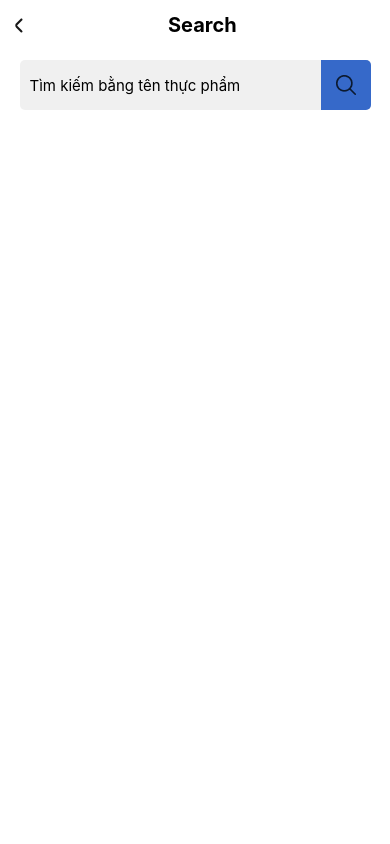
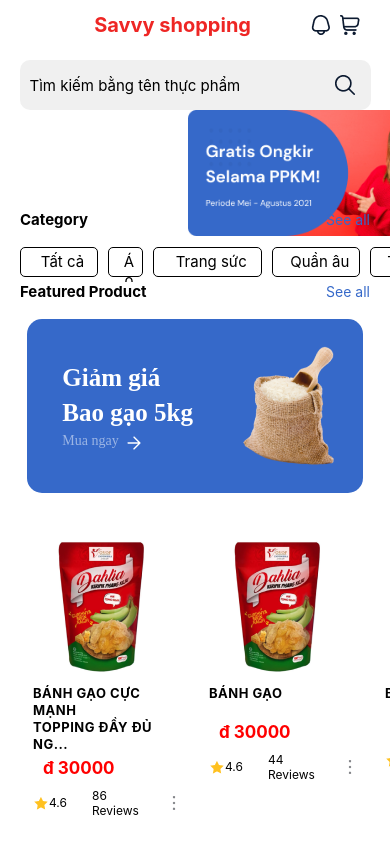
Before and after one commit to Tin-N/DuAnTotNghiep, a React Native app in the folder AwesomeProject/: screen /Order in a window 390 px wide. Shown: the top 844 px of the page. Built offline with nearby package versions, Linux system fonts and the light colour scheme.

Commit message:
nhat-commit

```diff
--- a/AwesomeProject/App.js
+++ b/AwesomeProject/App.js
@@ -27,9 +27,8 @@ import SearchScreen from './src/screens/SearchScreen';
 const App = () => {
   return (
   // <WelcomeScreen/>
-  // <HomeScreen/>
-  <SearchScreen/>
-  // <TestScreen/>
+  <HomeScreen/>
+  // <SearchScreen/>
   )
 }
 
--- a/AwesomeProject/metro.config.js
+++ b/AwesomeProject/metro.config.js
@@ -5,7 +5,6 @@
  * @format
  */
 // import path from 'path';
-const {path} = require('path')
 const blacklistErrors = (rules) => {
   rules[1].message = 'RegExp not match any rules';
 };
--- a/AwesomeProject/src/component/Seachbar/Searchbar.js
+++ b/AwesomeProject/src/component/Seachbar/Searchbar.js
@@ -2,23 +2,12 @@ import { View, Text, TextInput, Image, TouchableOpacity } from 'react-native'
 import React from 'react'
 import { StyleSearch } from '../../css/Styles'
 const Searchbar = (props) => {
-  const {onChangeText,onSubmitText}=props;
-
+  const {onChangeText}=props;
   return (
-
     <View style={StyleSearch.viewSearchbar}>
-      <TextInput
-      style={StyleSearch.textInput}
-      placeholder='Tìm kiếm bằng tên thực phẩm'
-      onChangeText={onChangeText}
-      >
+      <TextInput style={StyleSearch.textInput} placeholder='Tìm kiếm bằng tên thực phẩm' onChangeText={onChangeText}>
       </TextInput>
-      <TouchableOpacity
-      onPress={onSubmitText}
-      style={StyleSearch.TouchableOpacity}>
       <Image style={StyleSearch.iconSearch} source={require('../../images/Searchbar/search.png')} />
-
-      </TouchableOpacity>
     </View>
   )
 }
--- a/AwesomeProject/src/css/Styles.js
+++ b/AwesomeProject/src/css/Styles.js
@@ -200,7 +200,7 @@ export const StyleSearch = StyleSheet.create({
         flexDirection: 'row',
         height:50,
         marginLeft:30,
-        borderRadius:5,
+        borderRadius:10,
         marginRight:30,
         marginTop:10,
       }
@@ -212,16 +212,6 @@ export const StyleSearch = StyleSheet.create({
         fontSize:15
 
     },
-    TouchableOpacity:{
-        display:'flex',
-        justifyContent:'center',
-        alignItems:'center',
-        backgroundColor:'#3669C9',
-        width:"14%",
-        borderBottomRightRadius:5,
-        borderTopRightRadius:5
-    }
-    ,
     iconSearch: {
         alignSelf:'center'
     },
--- a/AwesomeProject/src/screens/SearchScreen.js
+++ b/AwesomeProject/src/screens/SearchScreen.js
@@ -1,13 +1,10 @@
-import { View, Text,Image, TouchableOpacity, ScrollView } from 'react-native'
+import { View, Text,Image, TouchableOpacity } from 'react-native'
 import React, { useEffect,useState } from 'react'
 import { styleSearchScreen } from '../css/Styles'
 import Searchbar from '../component/Seachbar/Searchbar'
 import SearchSuggestion from '../component/SearchSuggestions/SearchSuggestions'
 import NoResult from '../component/SearchSuggestions/NoResult'
-
 const SearchScreen = () => {
-
-
     const [textSearch, setTextSearch] = useState("");
     const [isSearch,setIsSearch] = useState(false);
     const onChangeText = (text)=>
@@ -35,7 +32,7 @@ const SearchScreen = () => {
     }, [textSearch])
 
   return (
-    <ScrollView>
+    <View>
          <View style={styleSearchScreen.topBarView}>
          <TouchableOpacity>
             <Image
@@ -47,13 +44,13 @@ const SearchScreen = () => {
 
         </View>
         {/* Search bar */}
-        <Searchbar onChangeText={onChangeText} />
+        <Searchbar onChangeText={onChangeText}/>
 
 
     {
-        isSearch == true?<SearchSuggestion/>:<View/>
+        isSearch == true?<SearchSuggestion/>:<NoResult/>
     }
-    </ScrollView>
+    </View>
   )
 }
 
```
Also changed, not shown: AwesomeProject/src/component/SearchSuggestions/SearchItem.js (+1 -0 lines).
